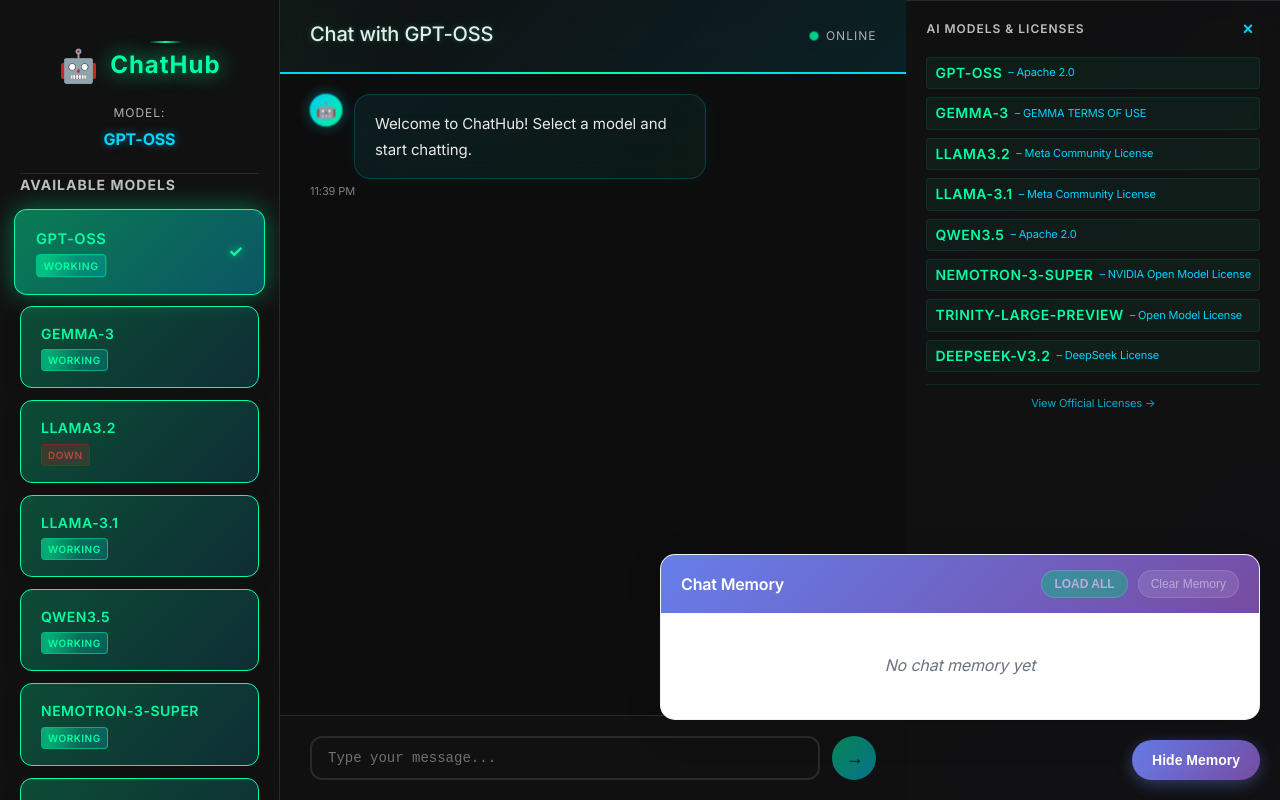
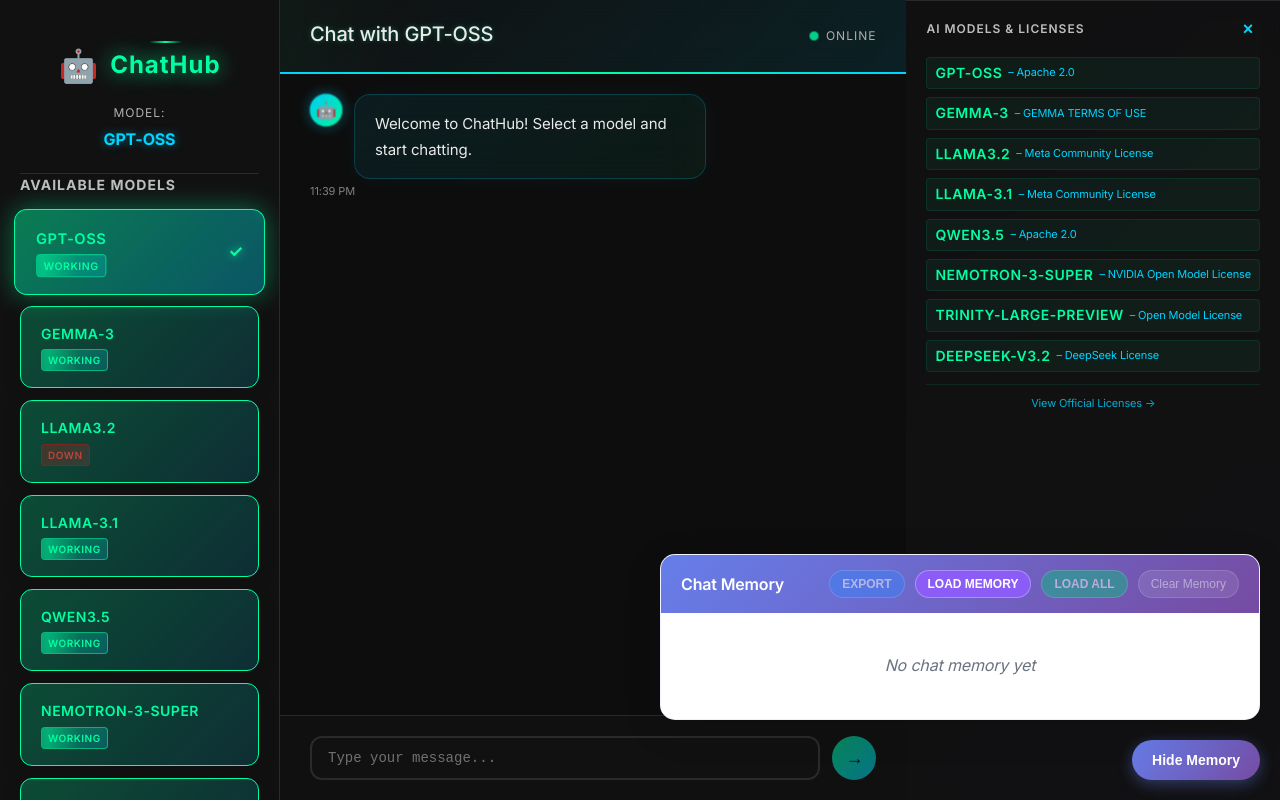
Before and after one commit to lovevideogames25-ui/ChatHub, a React (Vite) app: page / in a window 1280 px wide. Both pictures are taken after a click on the button "Show Memory". Built offline with nearby package versions, Linux system fonts and the light colour scheme.

Commit message:
Update test

```diff
--- a/src/App.css
+++ b/src/App.css
@@ -86,6 +86,50 @@
   margin: 0;
   font-size: 16px;
   font-weight: 600;
+}
+
+.export-btn {
+  background: #3b82f6;
+  color: white;
+  border: 1px solid rgba(255, 255, 255, 0.3);
+  padding: 6px 12px;
+  border-radius: 15px;
+  cursor: pointer;
+  font-size: 12px;
+  font-weight: 600;
+  transition: all 0.3s ease;
+}
+
+.export-btn:hover:not(:disabled) {
+  background: #2563eb;
+  transform: translateY(-1px);
+}
+
+.export-btn:disabled {
+  opacity: 0.5;
+  cursor: not-allowed;
+}
+
+.import-btn {
+  background: #8b5cf6;
+  color: white;
+  border: 1px solid rgba(255, 255, 255, 0.3);
+  padding: 6px 12px;
+  border-radius: 15px;
+  cursor: pointer;
+  font-size: 12px;
+  font-weight: 600;
+  transition: all 0.3s ease;
+}
+
+.import-btn:hover:not(:disabled) {
+  background: #7c3aed;
+  transform: translateY(-1px);
+}
+
+.import-btn:disabled {
+  opacity: 0.5;
+  cursor: not-allowed;
 }
 
 .load-all-btn {
--- a/src/ChatHistory.jsx
+++ b/src/ChatHistory.jsx
@@ -1,5 +1,5 @@
 import React, { useState, useEffect } from 'react';
-import { loadChatHistory, clearChatHistory } from './chatHistoryUtil';
+import { loadChatHistory, clearChatHistory, exportChatHistory, importChatHistory } from './chatHistoryUtil';
 
 function ChatHistory({ onLoadConversation }) {
   const [history, setHistory] = useState([]);
@@ -32,6 +32,30 @@
     if (onLoadConversation) {
       onLoadConversation(conversation);
     }
+  };
+
+  const handleExportHistory = () => {
+    exportChatHistory();
+  };
+
+  const handleImportHistory = () => {
+    const input = document.createElement('input');
+    input.type = 'file';
+    input.accept = '.json';
+    input.onchange = async (event) => {
+      const file = event.target.files[0];
+      if (file) {
+        try {
+          const importedHistory = await importChatHistory(file);
+          setHistory(importedHistory);
+          console.log('Chat history imported successfully');
+        } catch (error) {
+          console.error('Import failed:', error);
+          alert('Import failed: ' + error.message);
+        }
+      }
+    };
+    input.click();
   };
 
   const handleLoadAllConversations = () => {
@@ -100,6 +124,19 @@
           <div className="history-header">
             <h3>Chat Memory</h3>
             <div className="header-actions">
+              <button
+                className="export-btn"
+                onClick={handleExportHistory}
+                disabled={history.length === 0}
+              >
+                EXPORT
+              </button>
+              <button
+                className="import-btn"
+                onClick={handleImportHistory}
+              >
+                LOAD MEMORY
+              </button>
               <button
                 className="load-all-btn"
                 onClick={handleLoadAllConversations}
--- a/src/chatHistoryUtil.js
+++ b/src/chatHistoryUtil.js
@@ -49,3 +49,68 @@
     console.error('Error clearing chat history:', error);
   }
 }
+
+// Export chat history to JSON file
+export function exportChatHistory() {
+  try {
+    const history = loadChatHistory();
+    const dataStr = JSON.stringify(history, null, 2);
+    const dataBlob = new Blob([dataStr], { type: 'application/json' });
+    const url = URL.createObjectURL(dataBlob);
+
+    const link = document.createElement('a');
+    link.href = url;
+    link.download = `chat-history-${new Date().toISOString().split('T')[0]}.json`;
+    document.body.appendChild(link);
+    link.click();
+    document.body.removeChild(link);
+    URL.revokeObjectURL(url);
+
+    console.log('Chat history exported successfully');
+  } catch (error) {
+    console.error('Error exporting chat history:', error);
+  }
+}
+
+// Import chat history from JSON file
+export function importChatHistory(file) {
+  return new Promise((resolve, reject) => {
+    try {
+      const reader = new FileReader();
+      reader.onload = (event) => {
+        try {
+          const importedHistory = JSON.parse(event.target.result);
+
+          // Validate the imported data
+          if (Array.isArray(importedHistory)) {
+            // Merge with existing history
+            const currentHistory = loadChatHistory();
+            const mergedHistory = [...currentHistory, ...importedHistory];
+
+            // Remove duplicates based on ID
+            const uniqueHistory = mergedHistory.filter((conv, index, self) =>
+              index === self.findIndex(c => c.id === conv.id)
+            );
+
+            // Sort by timestamp
+            uniqueHistory.sort((a, b) => new Date(a.timestamp) - new Date(b.timestamp));
+
+            // Save merged history
+            localStorage.setItem('chatHistory', JSON.stringify(uniqueHistory));
+            console.log('Chat history imported successfully');
+            resolve(uniqueHistory);
+          } else {
+            reject(new Error('Invalid file format: Expected array of conversations'));
+          }
+        } catch (parseError) {
+          reject(new Error('Invalid JSON format'));
+        }
+      };
+
+      reader.onerror = () => reject(new Error('Failed to read file'));
+      reader.readAsText(file);
+    } catch (error) {
+      reject(error);
+    }
+  });
+}
```
